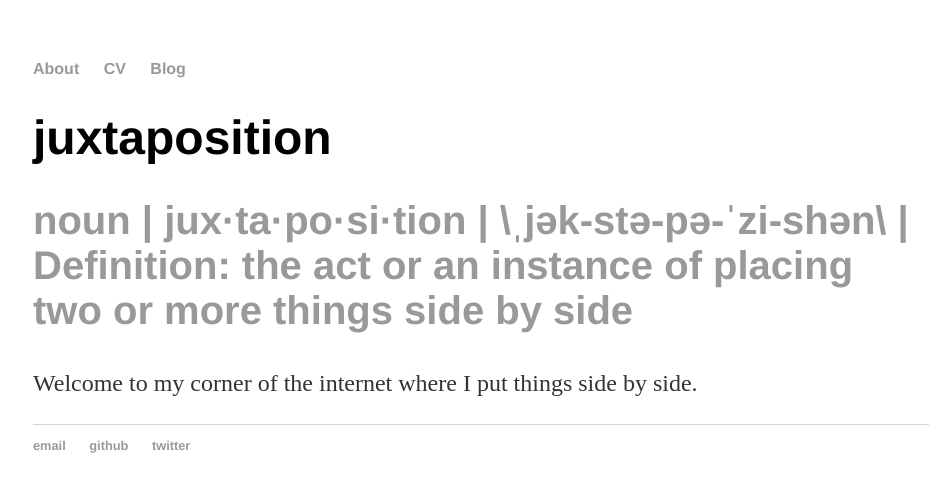
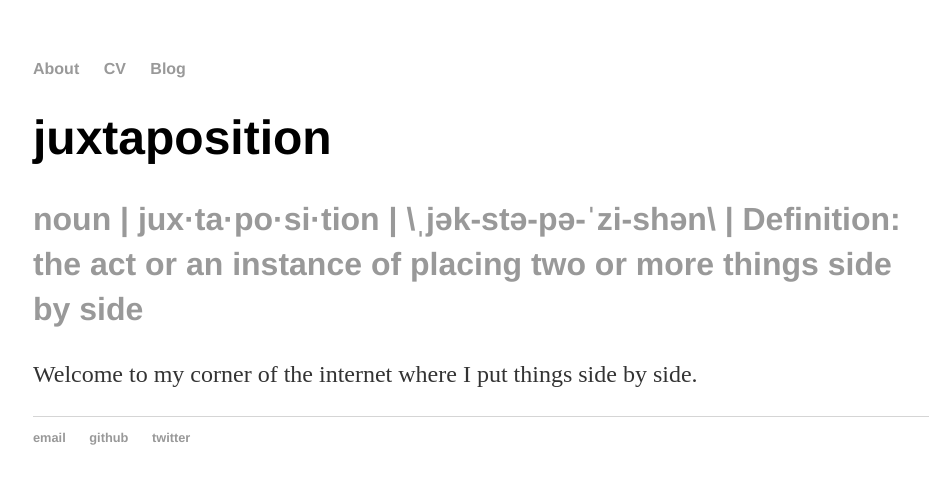
Before and after one commit to bartholdja/bartholdja.github.io, a Jekyll site: the page built from index.html, in a window 1280 px wide. Shown: the top 492 px of the page, without its empty margins (159-1096 px from the left). Built offline with Jekyll 4.4.1, drawn with Linux system fonts in a browser that asks for light colours.

Commit message:
updating webpage 001

```diff
--- a/css/main.css
+++ b/css/main.css
@@ -24,7 +24,8 @@ h1 {
     font-family:'Helvetica', 'Arial', 'Sans-Serif';
 }
 h2 {
-    font-size: 2.5em;
+    font-size: 2em;
+    line-height: 1.4em;
     font-family:'Helvetica', 'Arial', 'Sans-Serif';
     color: #999;
 }
--- a/index.html
+++ b/index.html
@@ -4,6 +4,6 @@ title:
 ---
 <div class="blurb">
 	<h1>juxtaposition</h1>
-	<h2> noun | jux·ta·po·si·tion | \ˌjək-stə-pə-ˈzi-shən\ | Definition: the act or an instance of placing two or more things side by side</h2>
-	<p> Welcome to my corner of the internet where I put things side by side. <p>
+	<h2>noun | jux·ta·po·si·tion | \ˌjək-stə-pə-ˈzi-shən\ | Definition: the act or an instance of placing two or more things side by side</h2>
+	<p>Welcome to my corner of the internet where I put things side by side. <p>
 </div><!-- /.blurb -->
```
